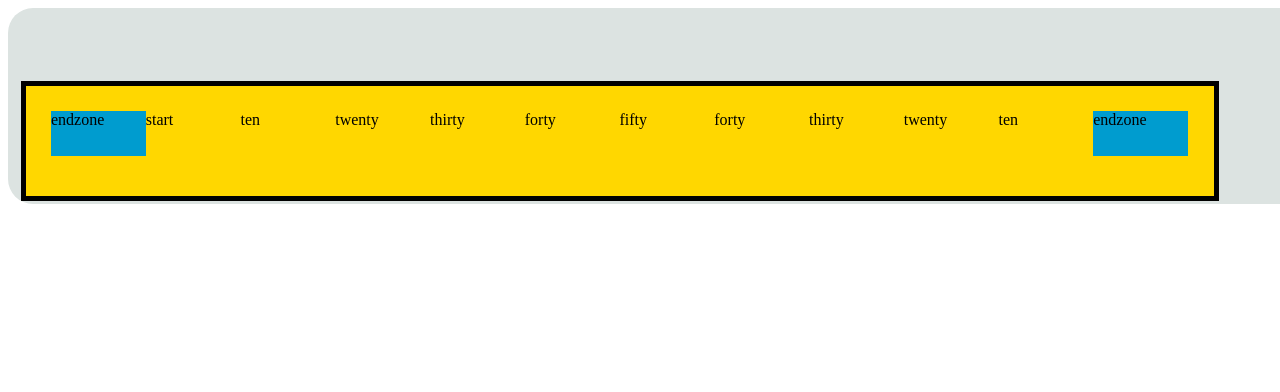
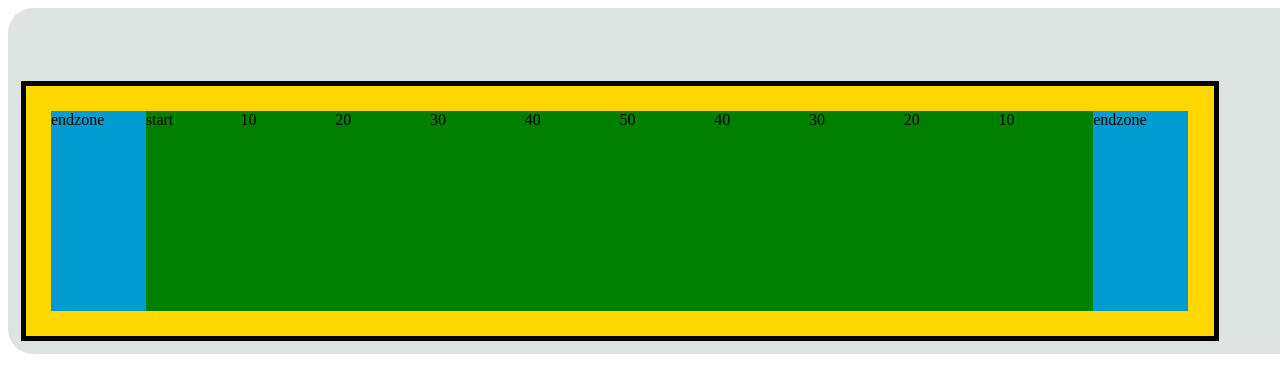
Before and after one commit to bentaylor27/bentaylor27.github.io, a plain HTML site: page play.html in a window 1280 px wide. Shown: the top 392 px of the page. Drawn offline with Linux system fonts and the light colour scheme.

Commit message:
football field drawn

```diff
--- a/play.css
+++ b/play.css
@@ -2,7 +2,7 @@
     background-color: rgb(220, 227, 225);
     display: inline-block;
     width: 100%;
-    height: 150px;
+    height: 300px;
     border-radius: 25px;
     contain: strict;
     padding: 23px;
@@ -17,10 +17,16 @@
     padding: 25px;
     margin: 50px -10px 50px -10px;
     width: 90%;
-    height: 60px;
+    height: 200px;
 }
 
 .field > :nth-child(1), .field > :nth-child(12) {
     background-color: rgb(0, 156, 207);
-    height: 75%;
+    height: 100%;
 }
+
+.field > :nth-child(n + 2):nth-child(-n + 11) {
+    background-color: green;
+    height: 100%;
+    border: 10px white;
+}
--- a/play.html
+++ b/play.html
@@ -11,15 +11,15 @@
         <div class="field">
             <div>endzone</div>
             <div>start</div>
-            <div>ten</div>
-            <div>twenty</div>
-            <div>thirty</div>
-            <div>forty</div>
-            <div>fifty</div>
-            <div>forty</div>
-            <div>thirty</div>
-            <div>twenty</div>
-            <div>ten</div>
+            <div>10</div>
+            <div>20</div>
+            <div>30</div>
+            <div>40</div>
+            <div>50</div>
+            <div>40</div>
+            <div>30</div>
+            <div>20</div>
+            <div>10</div>
             <div>endzone</div>
         </div>
     </div>
```
